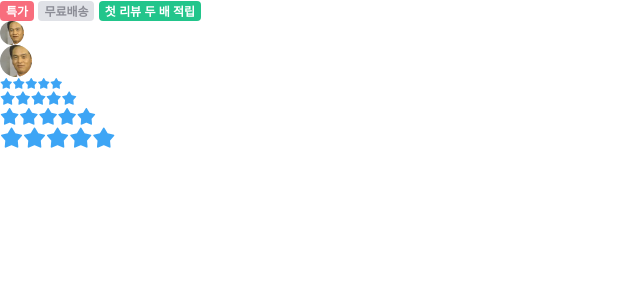
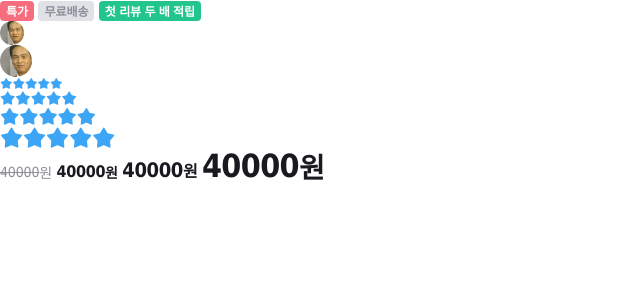
Before and after one commit to Kimdabin97/tommorow-house, a web app: file index.html in a window 1280 px wide. Shown: the top 300 px of the page, without its empty margins (0-640 px from the left). Run offline with its HTML, style and script files only (its server is not run), Linux system fonts and the light colour scheme; some web fonts are replaced.

Commit message:
price component

```diff
--- a/index.html
+++ b/index.html
@@ -67,5 +67,21 @@
         <i class="ic-star is-active"></i>
       </div>
     </div>
+    <div class="price-off">
+      <strong class="amount">40000</strong>
+      <span class="currency">원</span>
+    </div>
+    <div class="price-16">
+      <strong class="amount">40000</strong>
+      <span class="currency">원</span>
+    </div>
+    <div class="price-20">
+      <strong class="amount">40000</strong>
+      <span class="currency">원</span>
+    </div>
+    <div class="price-32">
+      <strong class="amount">40000</strong>
+      <span class="currency">원</span>
+    </div>
   </body>
 </html>
--- a/style.css
+++ b/style.css
@@ -478,6 +478,70 @@ ol {
 .star-rating-24 {
   font-size: 24px; }
 
+.price-16,
+.price-20,
+.price-32, .price-off {
+  display: inline-flex;
+  align-items: center;
+  justify-content: flex-start; }
+  .price-16 .amount, .price-20 .amount, .price-32 .amount, .price-off .amount {
+    font-family: "Tahoma", sans-serif;
+    line-height: 1; }
+  .price-16 .currency, .price-20 .currency, .price-32 .currency, .price-off .currency {
+    font-family: "Noto Sans KR", sans-serif; }
+
+.price-16,
+.price-20,
+.price-32 {
+  color: #191a20; }
+  .price-16 .amount,
+  .price-20 .amount,
+  .price-32 .amount {
+    font-weight: 700;
+    letter-spacing: -0.02em; }
+  .price-16 .currency,
+  .price-20 .currency,
+  .price-32 .currency {
+    font-weight: 700; }
+
+.price-16 .amount {
+  font-size: 16px; }
+
+.price-16 .currency {
+  font-size: 14px;
+  line-height: 24px;
+  letter-spacing: -0.01em; }
+
+.price-20 .amount {
+  font-size: 20px; }
+
+.price-20 .currency {
+  font-size: 16px;
+  line-height: 24px;
+  letter-spacing: -0.01em; }
+
+.price-32 .amount {
+  font-size: 32px; }
+
+.price-32 .currency {
+  font-size: 28px;
+  font-weight: 700;
+  letter-spacing: -0.02em;
+  line-height: 32px; }
+
+.price-off {
+  color: #8c8d96; }
+  .price-off .amount {
+    font-size: 14px;
+    font-weight: 400;
+    text-decoration: line-through;
+    letter-spacing: -0.01em; }
+  .price-off .currency {
+    font-size: 14px;
+    line-height: 24px;
+    letter-spacing: -0.01em;
+    font-weight: 400; }
+
 .container {
   width: 100%;
   padding: 0 5px;
--- a/styles/main.scss
+++ b/styles/main.scss
@@ -14,5 +14,6 @@
 @import './modules/tags';
 @import './modules/avatars';
 @import './modules/star-ratings';
+@import './modules/prices';
 
 @import './layouts/grids';
--- /dev/null
+++ b/styles/modules/_prices.scss
@@ -0,0 +1,74 @@
+%price-base {
+  @include inline-flexbox(start);
+  .amount {
+    font-family: $font-price;
+    line-height: 1;
+  }
+
+  .currency {
+    font-family: $font-main;
+  }
+}
+
+.price-16,
+.price-20,
+.price-32 {
+  @extend %price-base;
+  color: $dark;
+
+  .amount {
+    font-weight: 700;
+    letter-spacing: -0.02em;
+  }
+
+  .currency {
+    font-weight: 700;
+  }
+}
+
+.price-16 {
+  .amount {
+    font-size: 16px;
+  }
+
+  .currency {
+    @include text-style(14);
+  }
+}
+.price-20 {
+  .amount {
+    font-size: 20px;
+  }
+  .currency {
+    @include text-style(16);
+  }
+}
+
+.price-32 {
+  .amount {
+    font-size: 32px;
+  }
+  .currency {
+    font-size: 28px;
+    font-weight: 700;
+    letter-spacing: -0.02em;
+    line-height: 32px;
+  }
+}
+
+.price-off {
+  @extend %price-base;
+  color: $secondary;
+
+  .amount {
+    font-size: 14px;
+    font-weight: 400;
+    text-decoration: line-through;
+    letter-spacing: -0.01em;
+  }
+
+  .currency {
+    @include text-style(14);
+    font-weight: 400;
+  }
+}
```
Also changed, not shown: 1 other file.
